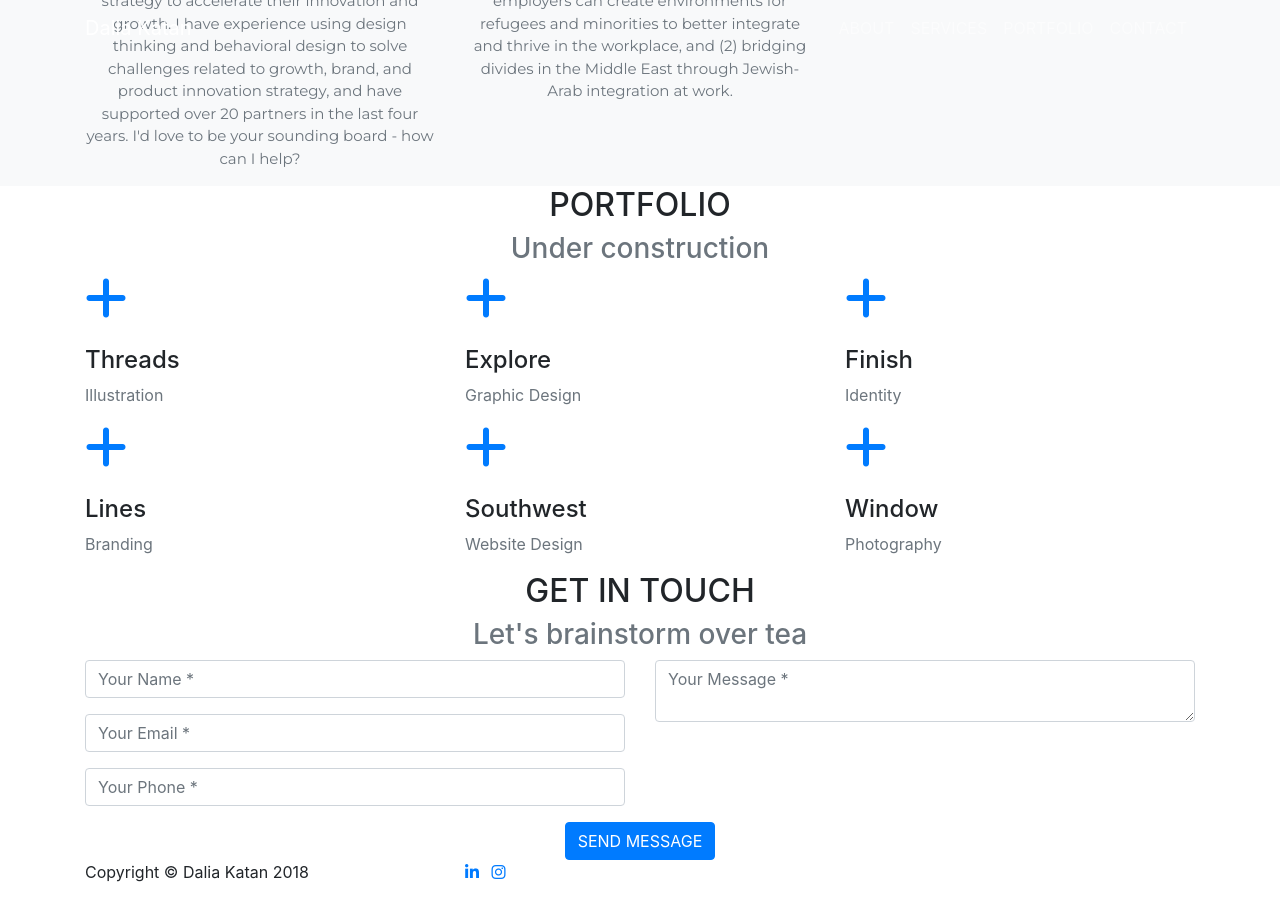
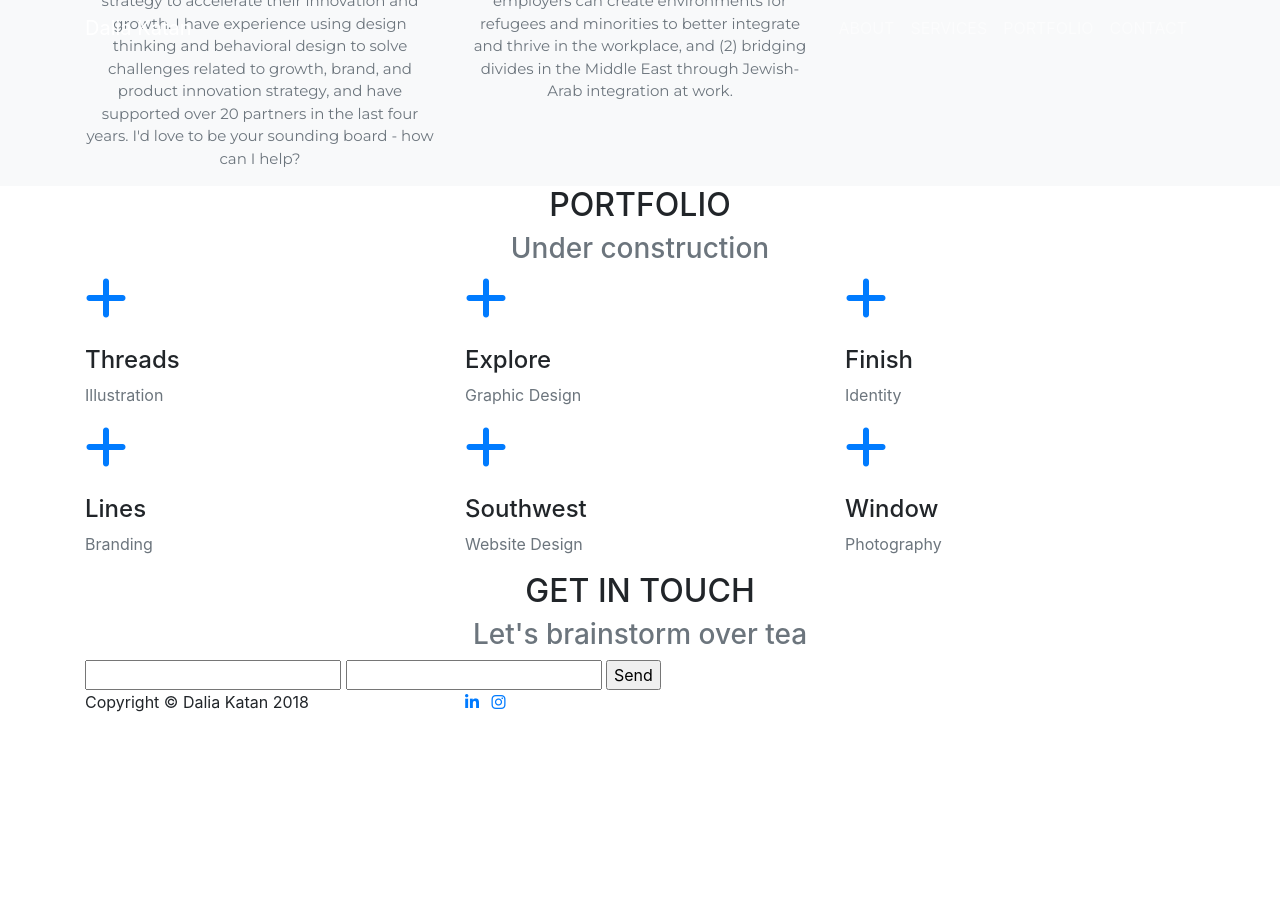
Before and after one commit to dalkat/dalkat.github.io, a Jekyll site: the page built from index.md, in a window 1280 px wide and 900 px high, scrolled down 949 px. Built offline with Jekyll 4.4.1, drawn with Linux system fonts in a browser that asks for light colours; nearby versions of some CDN libraries; some web fonts are replaced; library files that are not in the unit come from our copies; after the commit the page ends 1679 px from its top, so only the background shows below that.

Commit message:
replaced contact form test 1

```diff
--- a/_layouts/home.html
+++ b/_layouts/home.html
@@ -135,34 +135,10 @@ layout: default
         </div>
         <div class="row">
           <div class="col-lg-12">
-            <form id="contactForm" name="sentMessage" novalidate="novalidate">
-              <div class="row">
-                <div class="col-md-6">
-                  <div class="form-group">
-                    <input class="form-control" id="name" type="text" placeholder="{{ site.data.home.contact.name }}" required="required" data-validation-required-message="{{ site.data.home.contact.name-required }}">
-                    <p class="help-block text-danger"></p>
-                  </div>
-                  <div class="form-group">
-                    <input class="form-control" id="email" type="email" placeholder="{{ site.data.home.contact.email }}" required="required" data-validation-required-message="{{ site.data.home.contact.email-required }}">
-                    <p class="help-block text-danger"></p>
-                  </div>
-                  <div class="form-group">
-                    <input class="form-control" id="phone" type="tel" placeholder="{{ site.data.home.contact.phone }}" required="required" data-validation-required-message="{{ site.data.home.contact.phone-required }}">
-                    <p class="help-block text-danger"></p>
-                  </div>
-                </div>
-                <div class="col-md-6">
-                  <div class="form-group">
-                    <textarea class="form-control" id="message" placeholder="{{ site.data.home.contact.message }}" required="required" data-validation-required-message="{{ site.data.home.contact.message-required }}"></textarea>
-                    <p class="help-block text-danger"></p>
-                  </div>
-                </div>
-                <div class="clearfix"></div>
-                <div class="col-lg-12 text-center">
-                  <div id="success"></div>
-                  <button id="sendMessageButton" class="btn btn-primary btn-xl text-uppercase" type="submit">{{ site.data.home.contact.btn }}</button>
-                </div>
-              </div>
+            <form action="https://formspree.io/dkatan77@gmail.com">
+              <input type="text" name="name">
+              <input type="email" name="_replyto">
+              <input type="submit" value="Send">
             </form>
           </div>
         </div>
```
Also changed, not shown: 1 other file.
